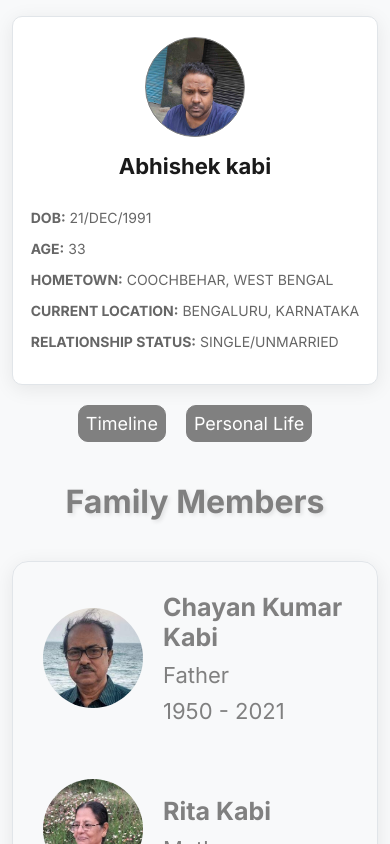
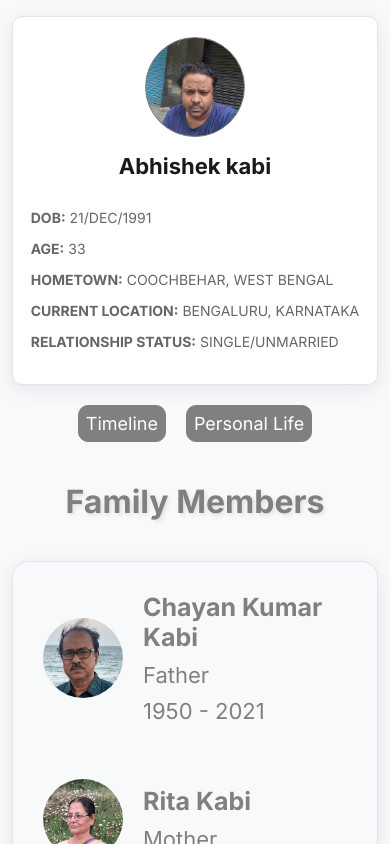
Before and after one commit to abk2191/my-timeline, a React (Vite) app: page /my-timeline/personallife in a window 390 px wide. Built offline with nearby package versions, Linux system fonts and the light colour scheme; a web font is replaced by a local one.

Commit message:
Added new features

```diff
--- a/src/index.css
+++ b/src/index.css
@@ -340,8 +340,8 @@ nav a {
   }
 
   .fam-mem-img {
-    height: 100px;
-    width: 100px;
+    height: 80px;
+    width: 80px;
   }
 
   .about {
@@ -416,8 +416,8 @@ nav a {
   }
 
   .fam-mem-img {
-    height: 100px;
-    width: 100px;
+    height: 80px;
+    width: 80px;
   }
 
   .about {
@@ -469,6 +469,11 @@ nav a {
     gap: 16px;
   }
 
+  .fam-mem-img {
+    height: 80px;
+    width: 80px;
+  }
+
   .about {
     padding: 16px 12px;
   }
```
